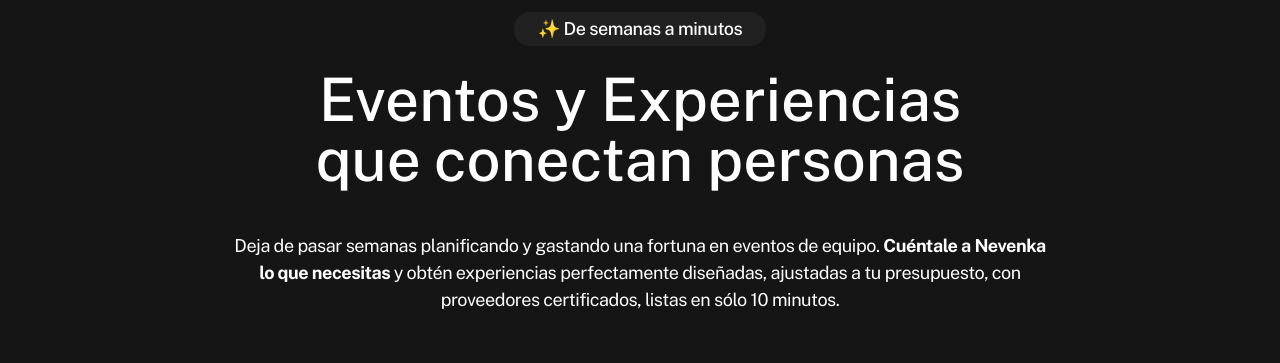
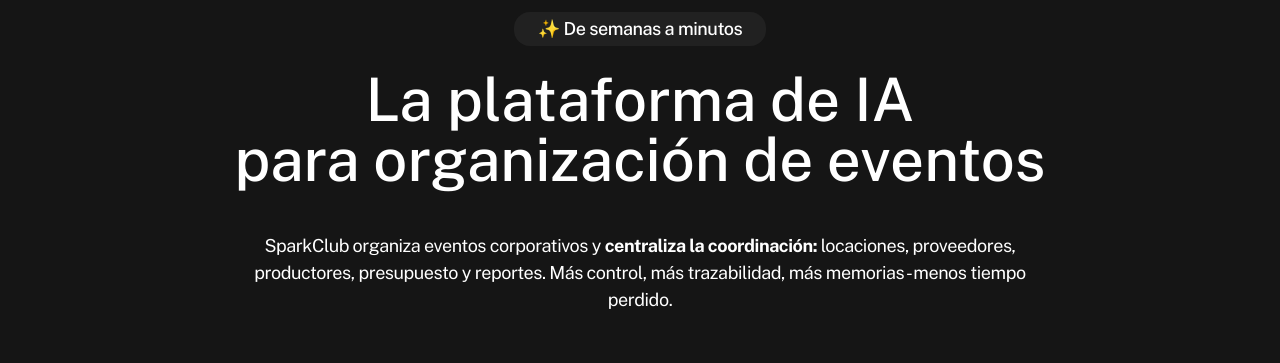
Before and after one commit to DelfinBlaksleyMujica/Spark-Web, a Next.js app: page / in a window 1280 px wide. Shown: the part 253-616 px from the top of the page. Built offline with nearby package versions, Linux system fonts and the light colour scheme.

Commit message:
Ajuste de titulo y descripcion del hero del home

```diff
--- a/src/app/page.jsx
+++ b/src/app/page.jsx
@@ -9,16 +9,17 @@
 
 const data = {
   hero: {
-    tituloPrincipal: "Eventos y Experiencias",
-    kwTituloPrincipal: "que conectan personas",
-    firstSubtitle: "Deja de pasar semanas planificando y gastando una fortuna en eventos de equipo. ",
-    strongSubtitle: "Cuéntale a Nevenka lo que necesitas ",
+    tituloPrincipal: "La plataforma de IA",
+    kwTituloPrincipal: "para organización de eventos",
+    firstSubtitle: "SparkClub organiza eventos corporativos y ",
+    strongSubtitle: "centraliza la coordinación: ",
     secondPartSubtitle:
-      "y obtén experiencias perfectamente diseñadas, ajustadas a tu presupuesto, con proveedores certificados, listas en sólo 10 minutos.",
+      "locaciones, proveedores, productores, presupuesto y reportes. Más control, más trazabilidad, más memorias - menos tiempo perdido.",
   },
   aboutNevenka: {
     title: "Pero espera, ¿quién es",
-    firstSubtitle: "Nevenka es la compañera de equipo que todo líder quisiera tener.",
+    firstSubtitle:
+      "Nevenka es la compañera de equipo que todo líder quisiera tener.",
     secondSubtitle:
       " Ella escucha, entiende a tu equipo y convierte ideas dispersas en experiencias significativas que realmente unen a las personas.",
     cards: [
@@ -34,7 +35,8 @@
         img: "/images/Cards/MockUp-02.webp",
         imageAlt: "Obtén una propuesta en 10 minutos",
         title: "Obtén una propuesta en 10 minutos",
-        description: "Nevenka prepara la propuesta del evento según tus necesidades.",
+        description:
+          "Nevenka prepara la propuesta del evento según tus necesidades.",
       },
       {
         id: "pm",
@@ -95,7 +97,8 @@
       {
         id: 1,
         title: "INNOVACIÓN",
-        description: "Aprovechando la IA para fomentar el bienestar de los empleados.",
+        description:
+          "Aprovechando la IA para fomentar el bienestar de los empleados.",
         color: "bg-[#FCA5A5]",
         img: "/images/3DIllus/Rocket.svg",
       },
@@ -109,14 +112,16 @@
       {
         id: 3,
         title: "BASADO EN DATOS",
-        description: "Para mejorar el rendimiento y la satisfacción de la fuerza laboral.",
+        description:
+          "Para mejorar el rendimiento y la satisfacción de la fuerza laboral.",
         color: "bg-[#FAE5A8]",
         img: "/images/3DIllus/Plant.svg",
       },
       {
         id: 4,
         title: "EFICIENCIA",
-        description: "Planes a largo plazo S.M.A.R.T para reforzar la cultura de la marca.",
+        description:
+          "Planes a largo plazo S.M.A.R.T para reforzar la cultura de la marca.",
         color: "bg-[#67E8F9]",
         img: "/images/3DIllus/Lamp.svg",
       },
```
